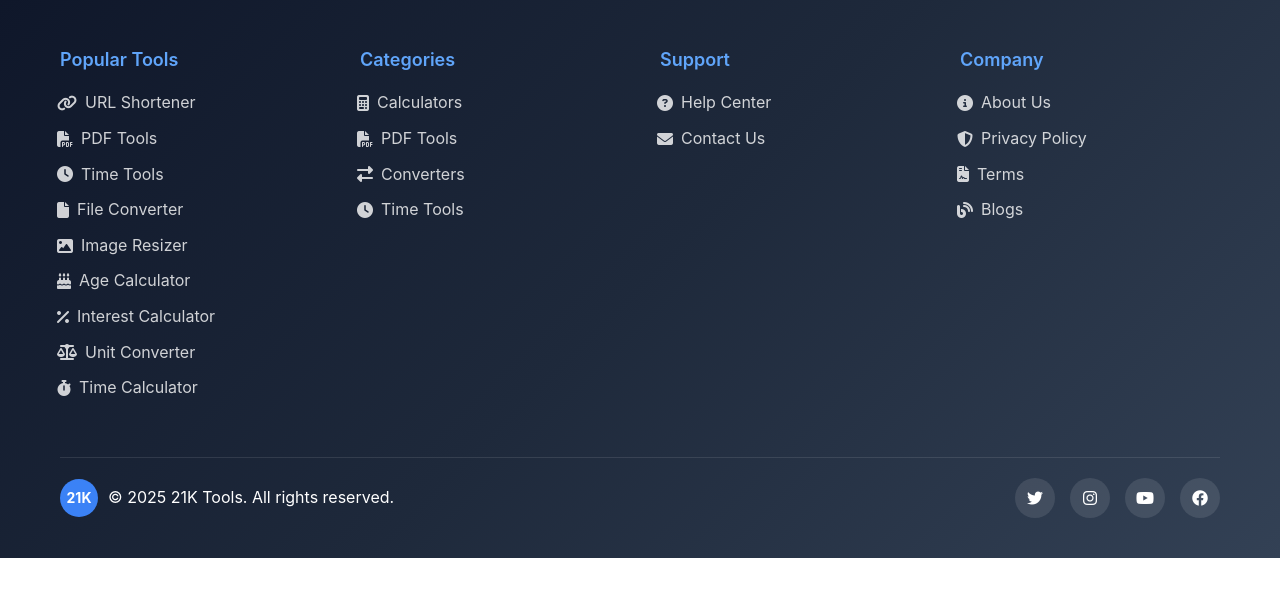
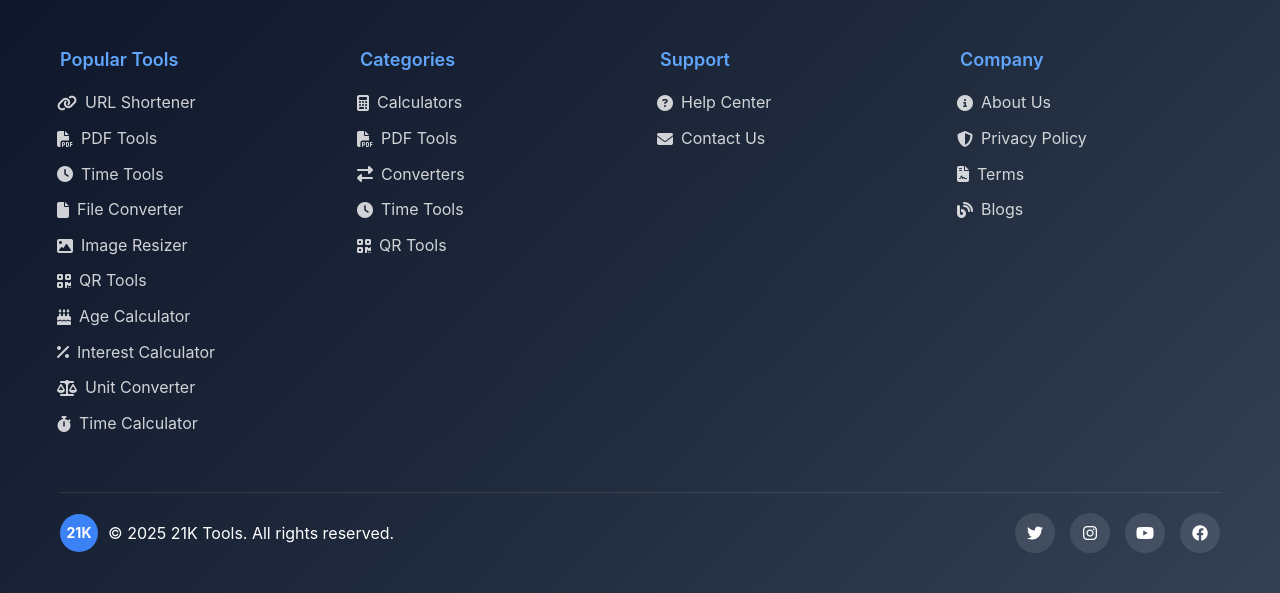
Before and after one commit to alwaysnithish/test, a Django app: page /blog/ in a window 1280 px wide. Shown: the part 1853-2446 px from the top of the page. Before the commit the page ends 2411 px from the top, so only its background shows below. Run offline with Django 4.2, Linux system fonts and the light colour scheme; data comes from the database, SQL or seed files in the repository; data that the repository does not hold is empty; some libraries are stand-ins or nearby versions.

Commit message:
Add QR Code Generator & Scanner link to dropdown

```diff
--- a/blog/templates/blog/base1.html
+++ b/blog/templates/blog/base1.html
@@ -641,6 +641,7 @@ a:hover {
 
                     <div class="dropdown-content">
                         <a href="https://21k.tools/urlshortener"><i class="fas fa-link"></i> URL Shortener</a>
+                        <a href="https://21k.tools/qrcodeandscanner"><i class="fas fa-qrcode"></i> QR Code Generator&Scanner</a>
                         <a href="https://21k.tools/pdftools"><i class="fas fa-file-pdf"></i> PDF Tools</a>
                         <a href="https://21k.tools/timecalculator"><i class="fas fa-clock"></i> Time Tools</a>
                         <a href="https://21k.tools/fileconverter"><i class="fas fa-file"></i> File Converter</a>
@@ -693,6 +694,7 @@ a:hover {
                 </a>
                 <div class="mobile-dropdown-content">
                        <a href="https://21k.tools/urlshortener"><i class="fas fa-link"></i> URL Shortener</a>
+                        <a href="https://21k.tools/qrcodeandscanner"><i class="fas fa-qrcode"></i> QR Code Generator&Scanner</a>
                         <a href="https://21k.tools/pdftools"><i class="fas fa-file-pdf"></i> PDF Tools</a>
                         <a href="https://21k.tools/timecalculator"><i class="fas fa-clock"></i> Time Tools</a>
                         <a href="https://21k.tools/fileconverter"><i class="fas fa-file"></i> File Converter</a>
@@ -760,6 +762,7 @@ a:hover {
                     <li><a href="https://21k.tools/fileconverter"><i class="fas fa-file"></i> File Converter</a></li>
                     <li><a href="https://21k.tools/imageresizer"><i class="fas fa-image"></i> Image Resizer</a></li>
 
+                    <li><a href="https://21k.tools/qrcodeandscanner"><i class="fas fa-qrcode"></i> QR Tools</a></li>
                     <li><a href="https://21k.tools/agecalculator"><i class="fas fa-birthday-cake"></i> Age Calculator</a></li>
                     <li><a href="https://21k.tools/interestcalculator"><i class="fas fa-percentage"></i> Interest Calculator</a></li>
                     <li><a href="https://21k.tools/unitconverter"><i class="fas fa-balance-scale"></i> Unit Converter</a></li>
@@ -773,6 +776,8 @@ a:hover {
                     <li><a href="https://21k.tools/pdftools"><i class="fas fa-file-pdf"></i> PDF Tools</a></li>
                     <li><a href="https://21k.tools/fileconverter"><i class="fas fa-exchange-alt"></i> Converters</a></li>
                     <li><a href="https://21k.tools/timecalculator"><i class="fas fa-clock"></i> Time Tools</a></li>
+
+                    <li><a href="https://21k.tools/qrcodeandscanner"><i class="fas fa-qrcode"></i> QR Tools</a></li>
                 </ul>
             </div>
             <div class="footer-section">
```
